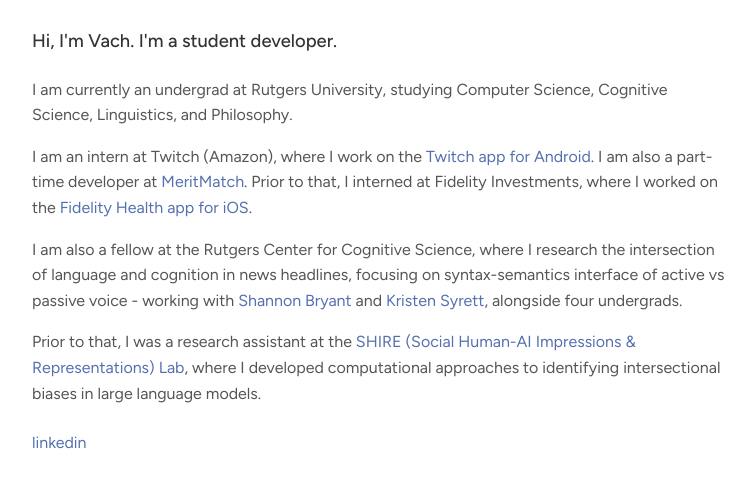
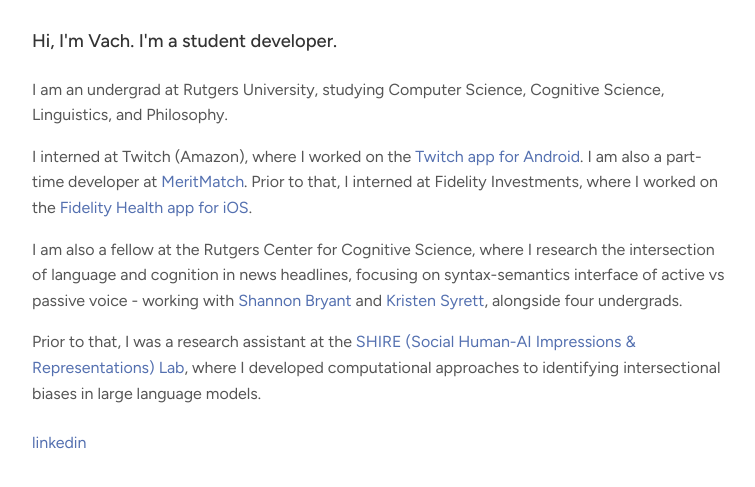
Before and after one commit to vachik123/vachik123.github.io, a plain HTML site: page index.html in a window 1280 px wide. Shown: the part 159-646 px from the top of the page, without its empty margins (200-955 px from the left). Drawn offline with Linux system fonts and the light colour scheme.

Commit message:
past tense

```diff
--- a/index.html
+++ b/index.html
@@ -171,9 +171,9 @@
     <div class="content-section">
       <p class="intro">Hi, I'm Vach. I'm a student developer.</p>
 
-      <p>I am currently an undergrad at Rutgers University, studying Computer Science, Cognitive Science, Linguistics, and Philosophy.</p>
+      <p>I am an undergrad at Rutgers University, studying Computer Science, Cognitive Science, Linguistics, and Philosophy.</p>
 
-      <p>I am an intern at Twitch (Amazon), where I work on the <a href="https://play.google.com/store/apps/details?id=tv.twitch.android.app&hl=en_US" target="_blank">Twitch app for Android</a>. I am also a part-time developer at <a href="https://www.merit-match.com" target="_blank">MeritMatch</a>. Prior to that, I interned at Fidelity Investments, where I worked on the <a href="https://apps.apple.com/us/app/fidelity-health/id1508025073" target="_blank">Fidelity Health app for iOS</a>.</p>
+      <p>I interned at Twitch (Amazon), where I worked on the <a href="https://play.google.com/store/apps/details?id=tv.twitch.android.app&hl=en_US" target="_blank">Twitch app for Android</a>. I am also a part-time developer at <a href="https://www.merit-match.com" target="_blank">MeritMatch</a>. Prior to that, I interned at Fidelity Investments, where I worked on the <a href="https://apps.apple.com/us/app/fidelity-health/id1508025073" target="_blank">Fidelity Health app for iOS</a>.</p>
 
       <p>I am also a fellow at the Rutgers Center for Cognitive Science, where I research the intersection of language and cognition in news headlines, focusing on syntax-semantics interface of active vs passive voice - working with <a href="https://sites.google.com/view/shannonbryant/about" target="_blank">Shannon Bryant</a> and <a href="https://sites.rutgers.edu/kristen-syrett/about/" target="_blank">Kristen Syrett</a>, alongside four undergrads.</p>
 
```
